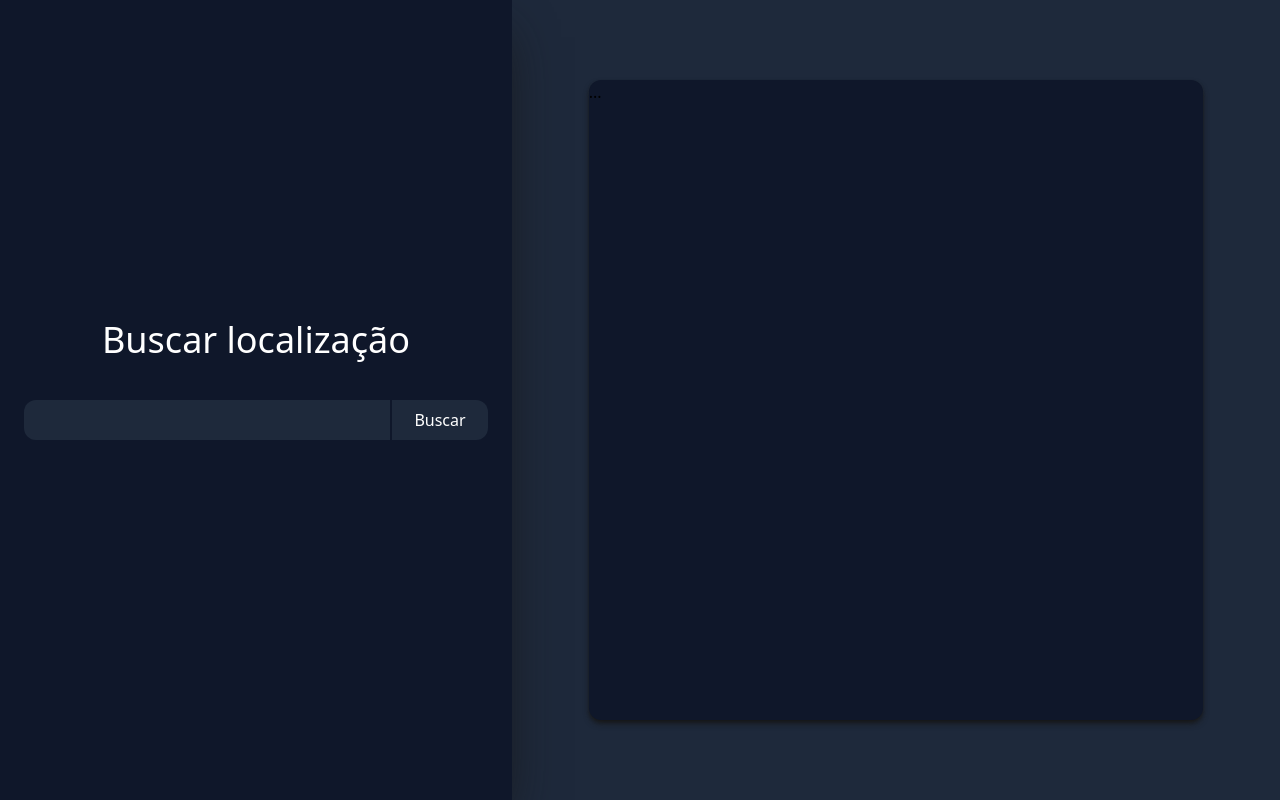
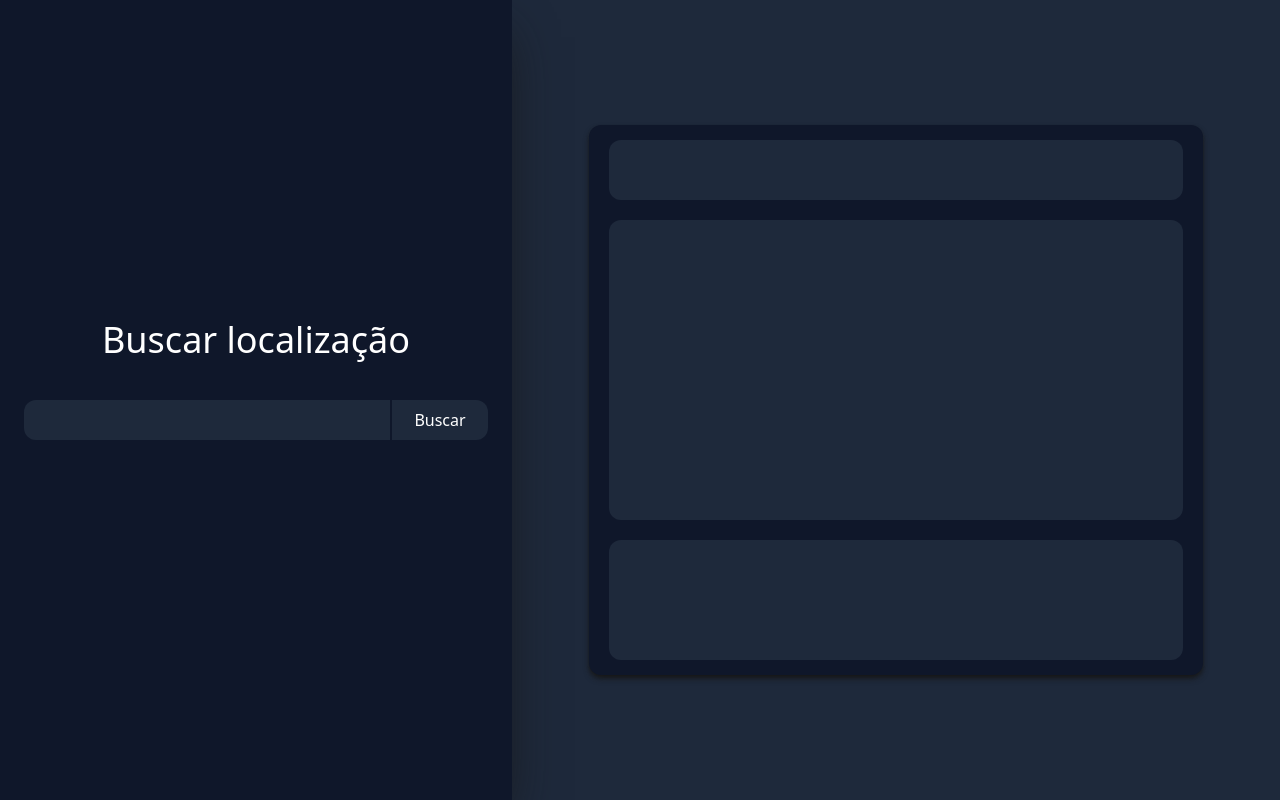
Before and after one commit to LeoNzZ7/WeatherWebApp, a React (Vite) app: page / in a window 1280 px wide. Built offline with nearby package versions, Linux system fonts and the light colour scheme.

Commit message:
Criado o modal onde serão exibidas as informações

```diff
--- a/src/App.tsx
+++ b/src/App.tsx
@@ -1,14 +1,18 @@
 import { InfoArea } from "./components/infoArea";
 import { SearchArea } from "./components/searchArea";
+import { useState } from "react";
+import { WeatherInfo } from "./types/types";
 
 const App = () => {
+  const [weatherInfo, setWeatherInfo] = useState<WeatherInfo>()
+
   return(
     <div className="h-screen flex bg-slate-800">
       <div className="w-2/5 p-6 h-screen bg-slate-900 shadow-2xl shadow-neutral-900">
-        <SearchArea/>
+        <SearchArea handleWeatherInfo={setWeatherInfo} />
       </div>
       <div className="w-full flex justify-center items-center">
-        <InfoArea/>
+        <InfoArea info={weatherInfo} />
       </div>
     </div>
   );
--- a/src/components/infoArea.tsx
+++ b/src/components/infoArea.tsx
@@ -1,7 +1,27 @@
-export const InfoArea = () => {
+import { WeatherInfo } from "../types/types"
+
+type Props = {
+    info?: WeatherInfo
+}
+
+export const InfoArea = ({ info }: Props) => {
+    console.log(info?.daily)
+
     return(
-        <div className="w-4/5 h-4/5 rounded-xl shadow-md shadow-neutral-900 bg-slate-900">
-            ...
+        <div className="w-4/5 h-[550px] rounded-xl shadow-md shadow-neutral-900 bg-slate-900">
+            <div className="h-[60px] mx-5 mb-[20px] mt-[15px] flex rounded-xl items-center justify-center bg-slate-800">
+                <h1 className="text-white text-[30px]">
+                    {
+
+                    }
+                </h1>
+            </div>
+            <div className="h-[300px] mx-5 rounded-xl bg-slate-800">
+
+            </div>
+            <div className="h-[120px] mx-5 rounded-xl mt-[20px] flex bg-slate-800">
+
+            </div>
         </div>
     )
 }
--- a/src/components/searchArea.tsx
+++ b/src/components/searchArea.tsx
@@ -1,18 +1,25 @@
 import { API } from "./API"
 import { ChangeEvent, useState } from "react";
-import { CityCords } from "../types/types";
+import { CityCords, WeatherInfo } from "../types/types";
 
-export const SearchArea = () => {
+type Props = {
+    handleWeatherInfo: (info: WeatherInfo) => void;
+}
+
+export const SearchArea = ({ handleWeatherInfo }: Props) => {
     const api = API;
 
     const [location, setLocation] = useState('');
     const [loading, setLoading] = useState(false);
 
     const handleSearch = async () => {
-        setLoading(true);
-        const cords: CityCords | any = await api.getCityCords(location);
-        const getInfoNow = await api.getInfoNow(cords.coord.lat, cords.coord.lon);
-        setLoading(false);
+        if(location) {
+            setLoading(true);
+            const cords: CityCords = await api.getCityCords(location);
+            const getInfoNow: WeatherInfo = await api.getInfoNow(cords.coord.lat, cords.coord.lon);
+            setLoading(false);
+            handleWeatherInfo(getInfoNow);
+        }
     }
 
     const handleSearchInput = (e: ChangeEvent<HTMLInputElement>) => {
```
Also changed, not shown: src/types/types.ts (+22 -0 lines).
